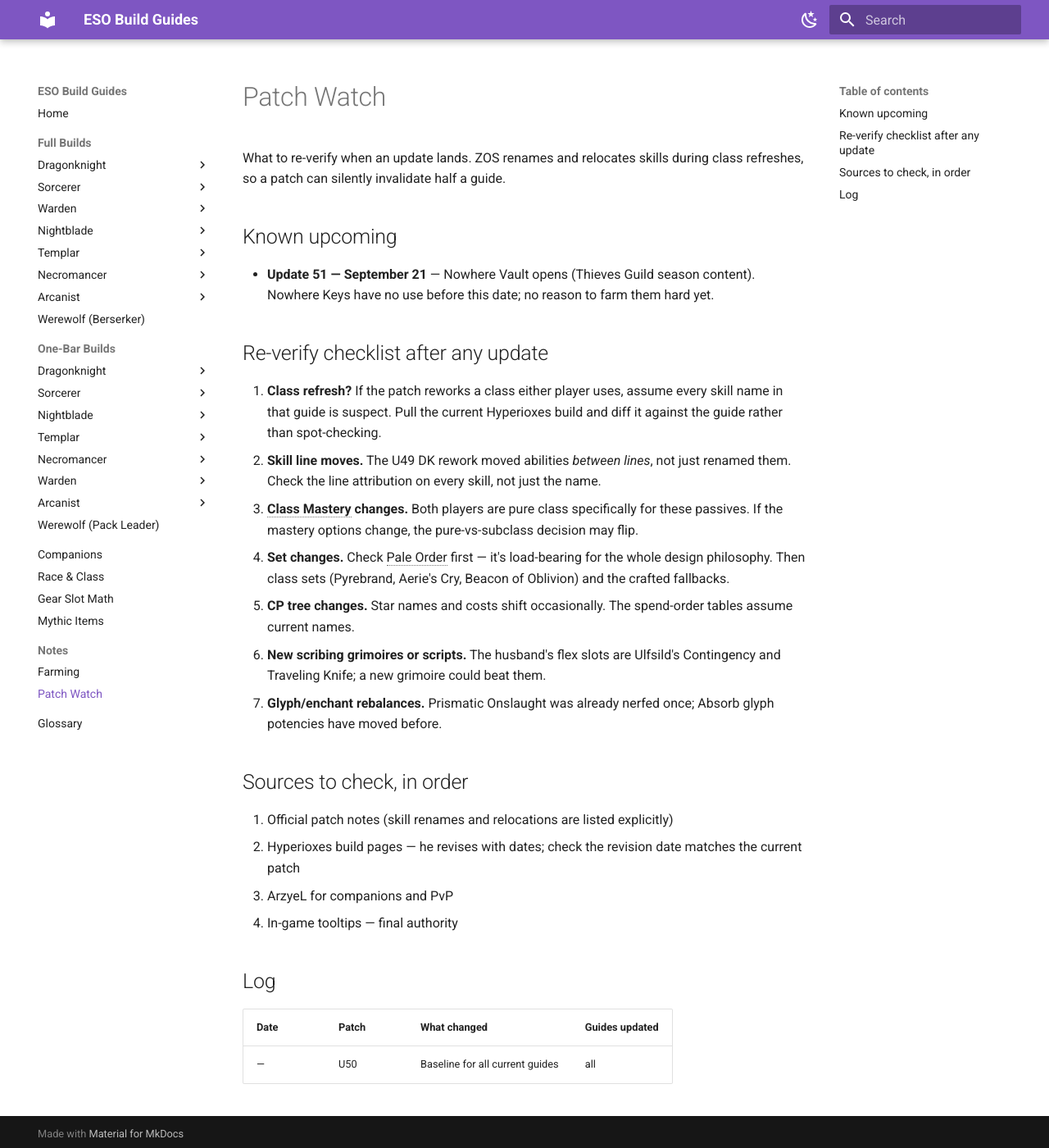
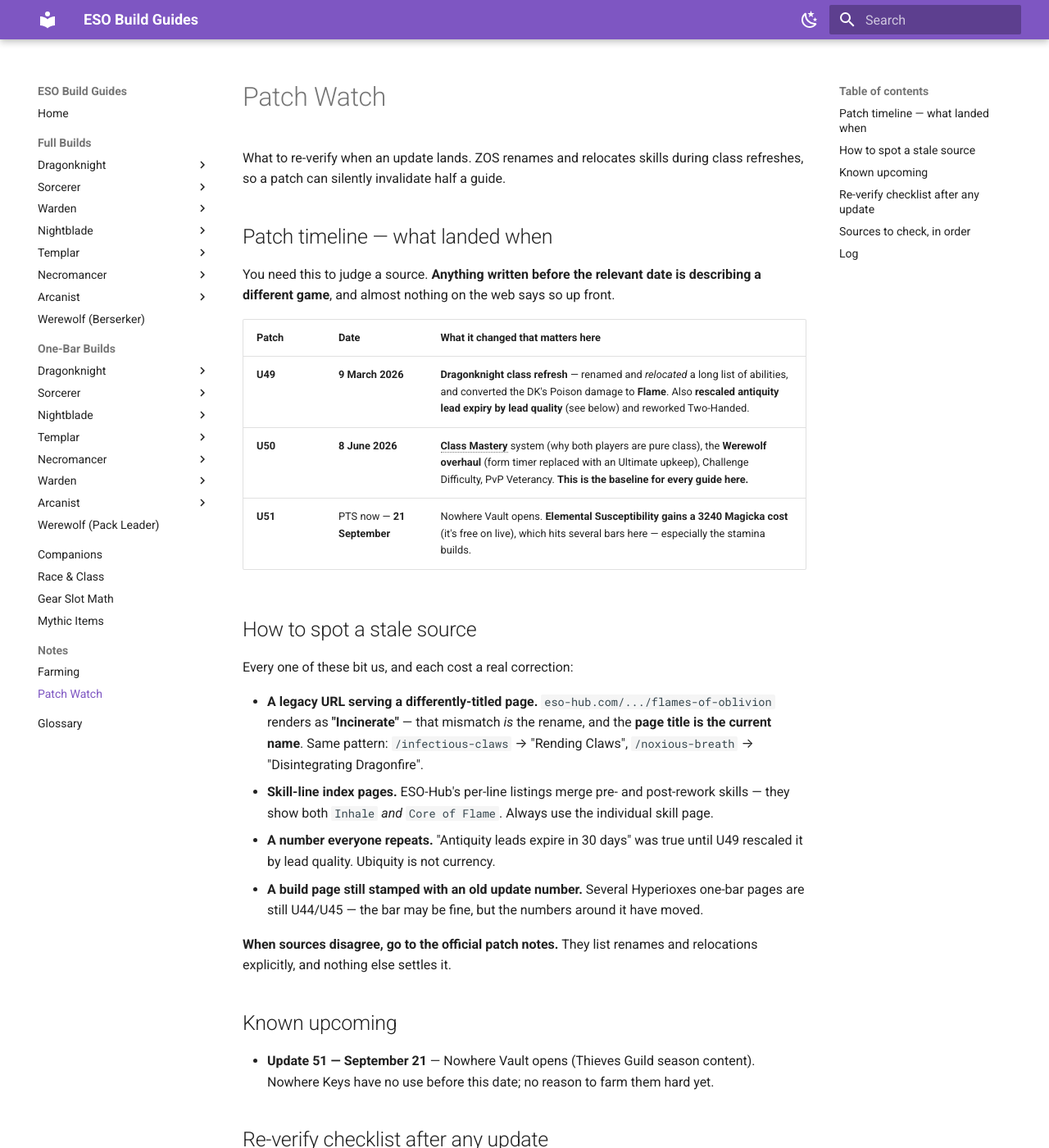
Before and after one commit to txbluemoose/Moose-ESO, an MkDocs documentation site: the page built from docs/notes/patch-watch.md, in a window 1280 px wide and 1400 px high. Shown: the whole window at 82% size. Built offline with MkDocs 1.6.1 and Material for MkDocs 9.7.7, drawn with Linux system fonts in a browser that asks for light colours; some of the changed text lies outside the part shown.

Commit message:
Add a staleness rule for pre-patch sources (#30)
Three corrections in this repo trace to the same root cause: a source
written before the current patch, with nothing on the page saying so.
Two of them overwrote guides that were already right (Incinerate, the
30-day lead timer).

CLAUDE.md gains a "staleness rule" section under Verification rules:
know the current patch date, patch notes outrank everything, an undated
source is not evidence, and when two sources disagree go to the notes
rather than splitting the difference. The operative line is the burden
of proof — if a guide already says X and a source says Y, Y has to
produce a patch note.

patch-watch.md gains a patch timeline (U49 / U50 / U51 with dates and
what each changed) so there's a date to measure a source against, a
"how to spot a stale source" section covering the tell-tales that
actually caught us, and a filled-in log table replacing the placeholder
row.

Co-authored-by: Claude <noreply@anthropic.com>

```diff
--- a/docs/notes/patch-watch.md
+++ b/docs/notes/patch-watch.md
@@ -1,6 +1,27 @@
 # Patch Watch
 
 What to re-verify when an update lands. ZOS renames and relocates skills during class refreshes, so a patch can silently invalidate half a guide.
+
+## Patch timeline — what landed when
+
+You need this to judge a source. **Anything written before the relevant date is describing a different game**, and almost nothing on the web says so up front.
+
+| Patch | Date | What it changed that matters here |
+|---|---|---|
+| **U49** | **9 March 2026** | **Dragonknight class refresh** — renamed and *relocated* a long list of abilities, and converted the DK's Poison damage to **Flame**. Also **rescaled antiquity lead expiry by lead quality** (see below) and reworked Two-Handed. |
+| **U50** | **8 June 2026** | **Class Mastery** system (why both players are pure class), the **Werewolf overhaul** (form timer replaced with an Ultimate upkeep), Challenge Difficulty, PvP Veterancy. **This is the baseline for every guide here.** |
+| **U51** | PTS now — **21 September** | Nowhere Vault opens. **Elemental Susceptibility gains a 3240 Magicka cost** (it's free on live), which hits several bars here — especially the stamina builds. |
+
+## How to spot a stale source
+
+Every one of these bit us, and each cost a real correction:
+
+- **A legacy URL serving a differently-titled page.** `eso-hub.com/.../flames-of-oblivion` renders as **"Incinerate"** — that mismatch *is* the rename, and the **page title is the current name**. Same pattern: `/infectious-claws` → "Rending Claws", `/noxious-breath` → "Disintegrating Dragonfire".
+- **Skill-line index pages.** ESO-Hub's per-line listings merge pre- and post-rework skills — they show both `Inhale` *and* `Core of Flame`. Always use the individual skill page.
+- **A number everyone repeats.** "Antiquity leads expire in 30 days" was true until U49 rescaled it by lead quality. Ubiquity is not currency.
+- **A build page still stamped with an old update number.** Several Hyperioxes one-bar pages are still U44/U45 — the bar may be fine, but the numbers around it have moved.
+
+**When sources disagree, go to the official patch notes.** They list renames and relocations explicitly, and nothing else settles it.
 
 ## Known upcoming
 
@@ -27,4 +48,6 @@ What to re-verify when an update lands. ZOS renames and relocates skills during
 
 | Date | Patch | What changed | Guides updated |
 |---|---|---|---|
-| — | U50 | Baseline for all current guides | all |
+| 9 Mar 2026 | U49 | DK refresh (renames + line moves + Poison→Flame); lead expiry rescaled by quality | Both DK guides + her DK sheets, corrected 2026-08-16 |
+| 8 Jun 2026 | U50 | Class Mastery; Werewolf overhaul (Ultimate upkeep replaces the form timer) | All guides; werewolf pair rebuilt 2026-08-18 |
+| — | U51 | *Not live yet.* Elemental Susceptibility gains a Magicka cost — re-check every bar that slots it | — |
```
Also changed, not shown: CLAUDE.md (+21 -0 lines).
